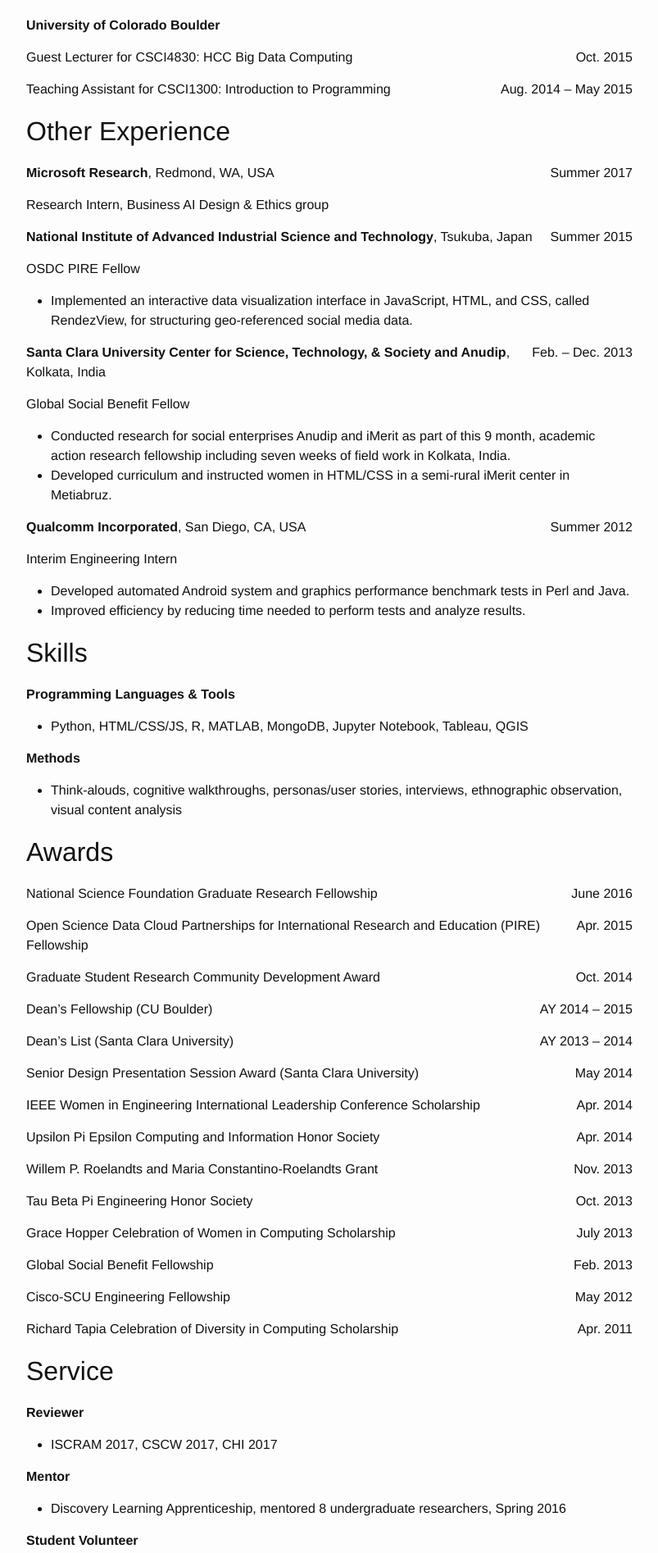
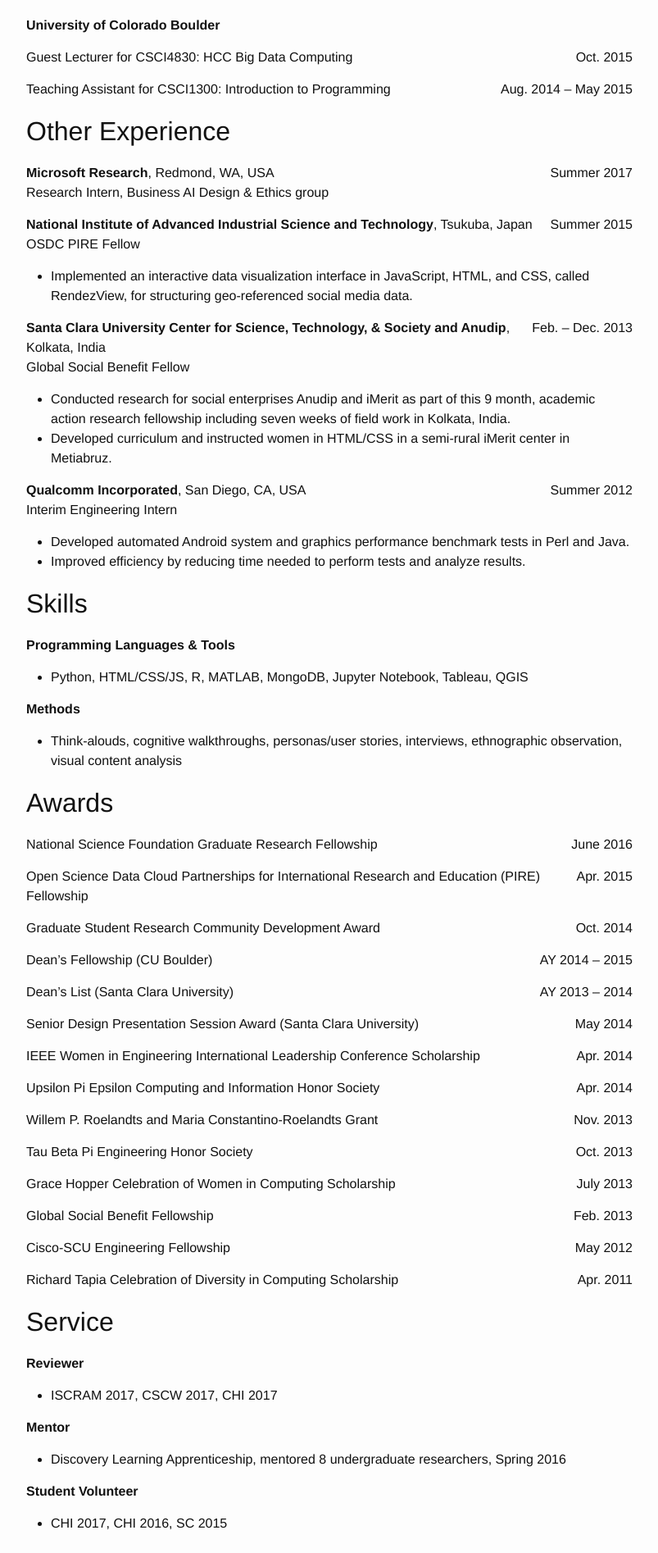
Before and after one commit to melissabica/melissabica.github.io, a Jekyll site: the page built from 3-cv.md, in a window 1280 px wide. Shown: the part 1321-3215 px from the top of the page at 82% size, without its empty margins (238-1041 px from the left). Built offline with Jekyll 4.4.1, drawn with Linux system fonts in a browser that asks for light colours; nearby versions of some CDN libraries; comment, search, counter and statistics services are not loaded.

Commit message:
updated cv

```diff
--- a/3-cv.md
+++ b/3-cv.md
@@ -59,28 +59,24 @@ Teaching Assistant for CSCI1300: Introduction to Programming
 
 ## Other Experience
 <p class="alignright">Summer 2017</p>
-**Microsoft Research**, Redmond, WA, USA
-
+<p class="nospace"><span class="bold">Microsoft Research</span>, Redmond, WA, USA </p>
 Research Intern, Business AI Design & Ethics group
 
 <p class="alignright">Summer 2015 </p>
-**National Institute of Advanced Industrial Science and Technology**, Tsukuba, Japan
-
+<p class="nospace"><span class="bold">National Institute of Advanced Industrial Science and Technology</span>, Tsukuba, Japan </p>
 OSDC PIRE Fellow
 
 * Implemented an interactive data visualization interface in JavaScript, HTML, and CSS, called RendezView, for structuring geo-referenced social media data.
 
 <p class="alignright">Feb. – Dec. 2013</p>
-**Santa Clara University Center for Science, Technology, & Society and Anudip**, Kolkata, India
-
+<p class="nospace"><span class="bold">Santa Clara University Center for Science, Technology, & Society and Anudip</span>, Kolkata, India </p>
 Global Social Benefit Fellow
 
 * Conducted research for social enterprises Anudip and iMerit as part of this 9 month, academic action research fellowship including seven weeks of field work in Kolkata, India.
 * Developed curriculum and instructed women in HTML/CSS in a semi-rural iMerit center in Metiabruz.
 
 <p class="alignright">Summer 2012</p>
-**Qualcomm Incorporated**, San Diego, CA, USA
-
+<p class="nospace"><span class="bold">Qualcomm Incorporated</span>, San Diego, CA, USA </p>
 Interim Engineering Intern
 
 * Developed automated Android system and graphics performance benchmark tests in Perl and Java.
--- a/css/styles.css
+++ b/css/styles.css
@@ -50,3 +50,11 @@ a.social-media:hover {
 a.papertitle{
 	font-weight:400;
 }
+
+.nospace{
+    margin-bottom:0px;
+}
+
+.bold{
+    font-weight:bold;
+}
```
